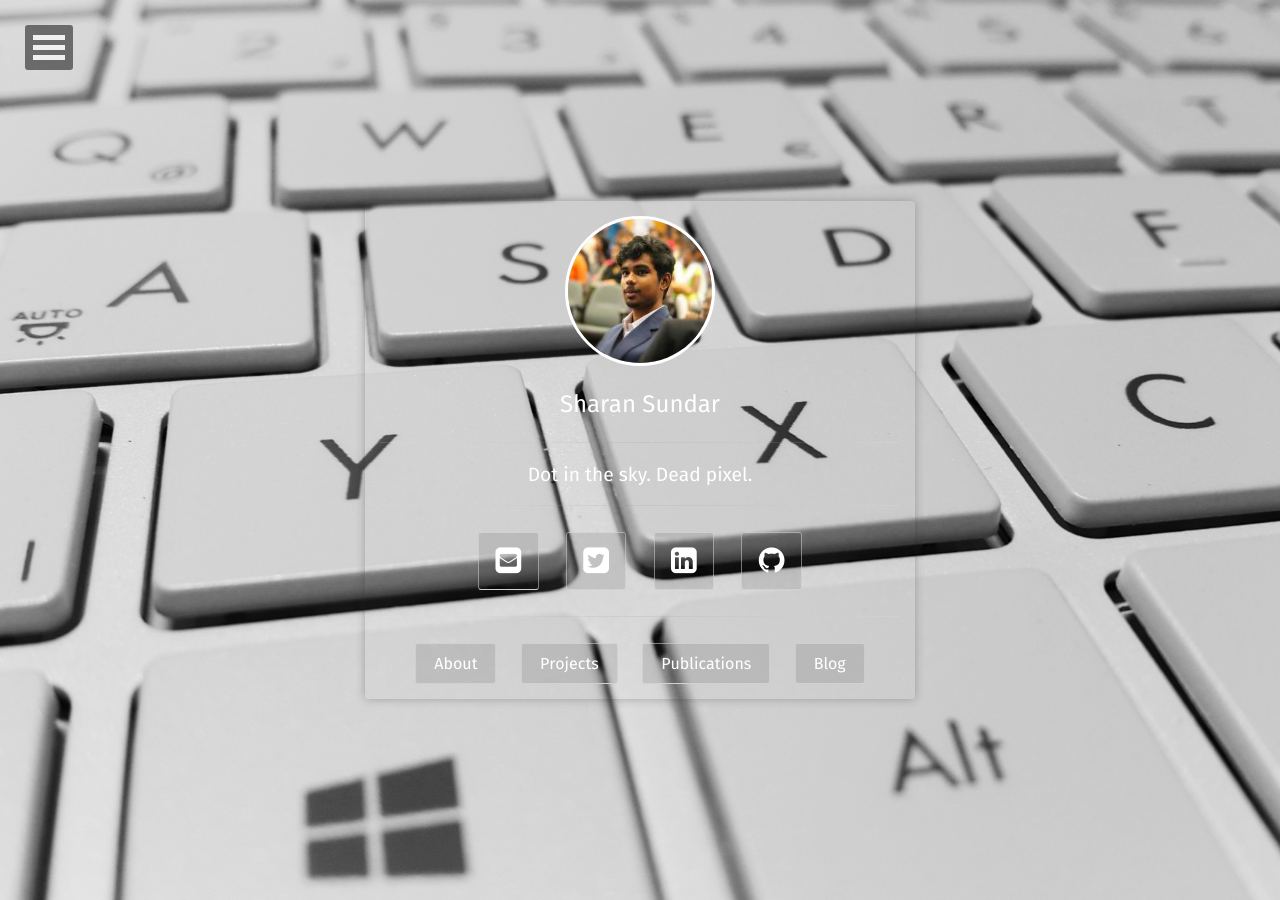
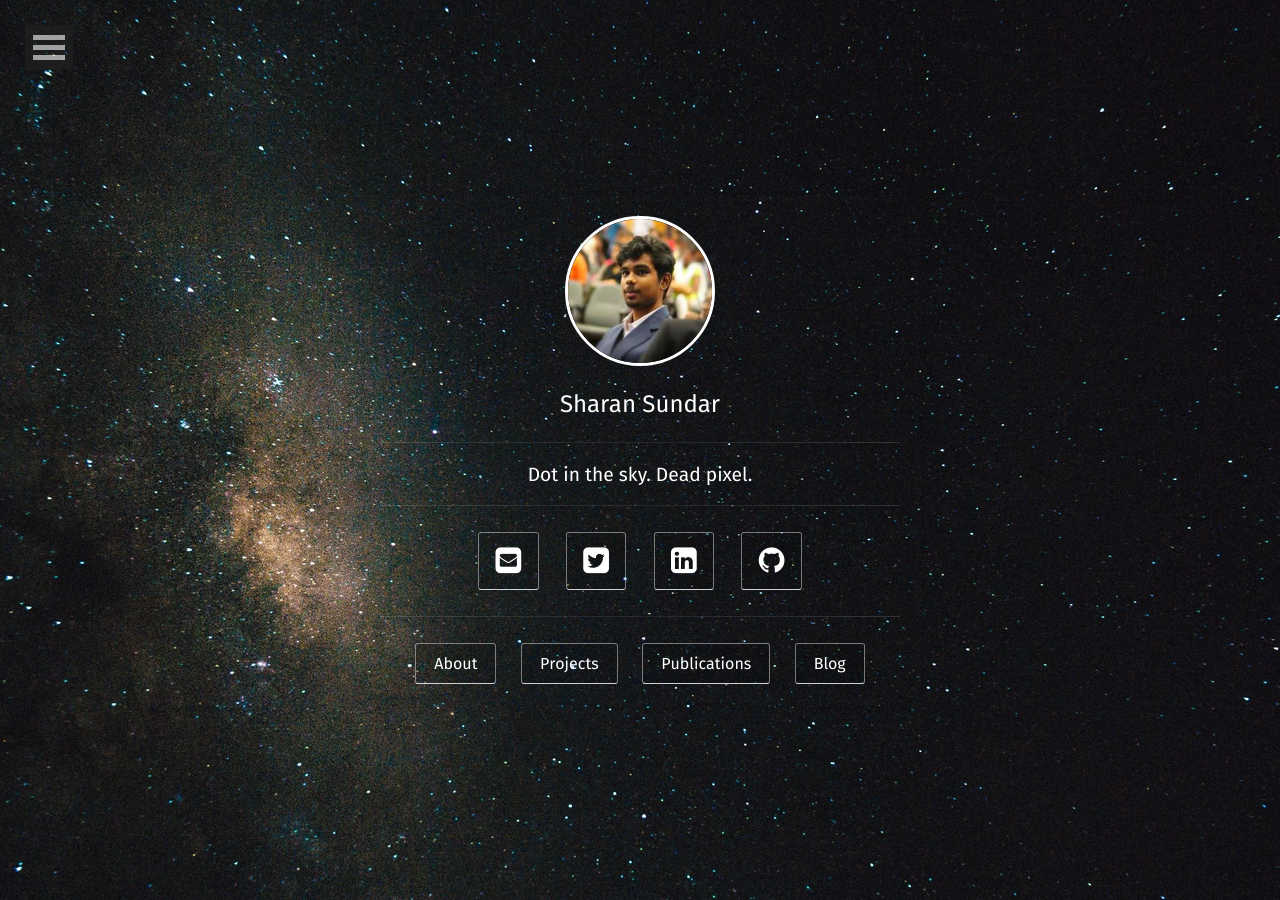
Before and after one commit to Sharan-Sundar/Sharan-Sundar.github.io, a Jekyll site: the page built from index.html, in a window 1280 px wide. Built offline with Jekyll 4.4.1, drawn with Linux system fonts in a browser that asks for light colours; some web fonts are replaced.

Commit message:
Update _config.yml

```diff
--- a/_config.yml
+++ b/_config.yml
@@ -5,8 +5,8 @@ description:        "Deep learner/Research Assistant"
 reading_time:       true
 words_per_minute:   200
 logo:               'assets/img/me1.jpg'
-background:         'assets/img/c1.jpg'
-tiled_bg:           false   # Set this true if you want to tile your background image, otherwise it will be covered
+background:         'assets/img/sky1.jpg'
+tiled_bg:           true   # Set this true if you want to tile your background image, otherwise it will be covered
 locale:             en_US
 url:                https://www.sharansundar.com
 
```
